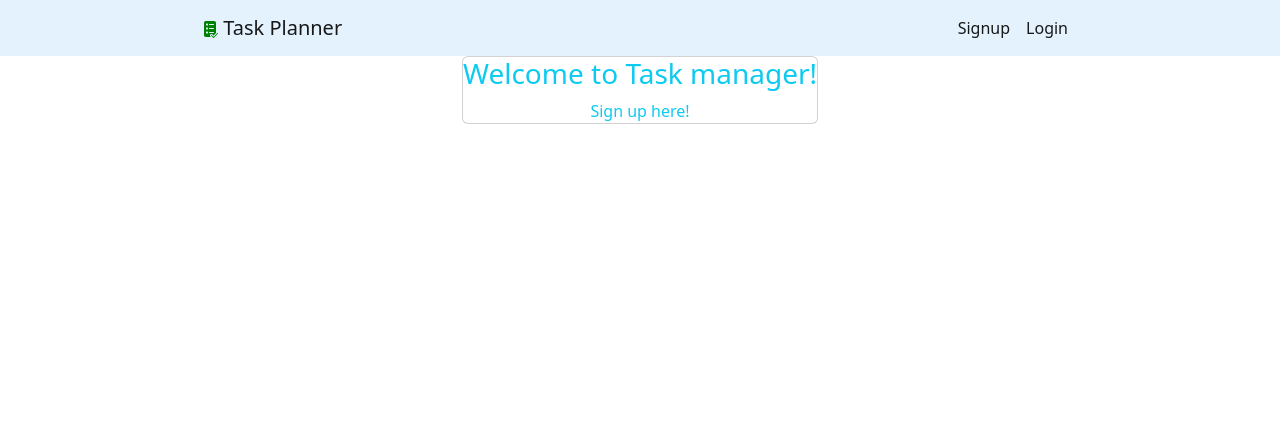
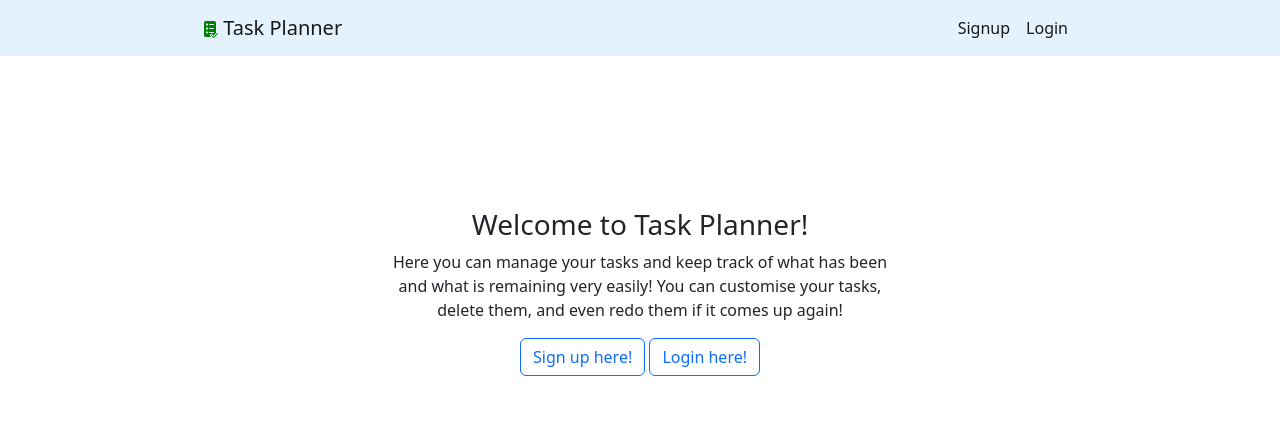
Before and after one commit to Sriram-Ramakrishnan/task-planner-django, a Django app: page / in a window 1280 px wide. Shown: the top 439 px of the page. Run offline with Django 4.2, Linux system fonts and the light colour scheme.

Commit message:
Added Redo Functionality and updated styles

```diff
--- a/Project3/urls.py
+++ b/Project3/urls.py
@@ -31,5 +31,7 @@ urlpatterns = [
     path('task/<int:task_pk>/complete', views.completetask, name='completetask'),
     path('completed/', views.viewcompletedtasks, name='viewcompletedtasks'),
     path('task/<int:task_pk>/delete', views.deletetask, name='deletetask'),
+    path('task/<int:task_pk>/redo', views.redotask, name='redotask'),
+
 
 ]
--- a/taskplanner/static/taskplanner/styles.css
+++ b/taskplanner/static/taskplanner/styles.css
@@ -1,7 +1,13 @@
+/*----------------------Landing page styling---------------- */
 .content{
     display: flex;
     flex-direction: column;
     align-items: center;
+}
+.landing{
+    margin: 5%;
+    padding: 5%;
+    width: 50%;
 }
 /*----------------------Individual Login and Signup page CSS---------------- */
 .signup,.login{
--- a/taskplanner/templates/taskplanner/home.html
+++ b/taskplanner/templates/taskplanner/home.html
@@ -1,13 +1,32 @@
 {% extends 'taskplanner/base.html'%}
 {% block content %}
     {% if not user.is_authenticated %}
-    <div class="card text-center text-info">
-        <h3>Welcome to Task manager!</h3>
-        <div><a class="nav-link active" aria-current="page" href="{% url 'signupuser' %}"> Sign up here!</a></div>
+    <br>
+    <div class="text-center landing">
+        <h3>Welcome to Task Planner!</h3>
+        <p>
+            Here you can manage your tasks and keep track of what has been and what is remaining very easily!
+            You can customise your tasks, delete them, and even redo them if it comes up again!
+        </p>
+        <div>
+            <button class="btn btn-outline-primary"><a class="nav-link active" aria-current="page" href="{% url 'signupuser' %}">Sign up here!</a></button>
+            <button class="btn btn-outline-primary"><a class="nav-link active" aria-current="page" href="{% url 'loginuser' %}">Login here!</a></button>
+        </div>
     </div>
     {% else %}
     <br>
     <h3>Your Tasks</h3>
+
+    {% if tasks.count == 0 %}
+        <div class="text-center">
+            You dont have any pending tasks. Nice!
+            <br>
+            To create a task,
+            <a class="nav-link active" aria-current="page" href="{% url 'addtask' %}">
+                Click here to get started!</a>
+        </div>
+    {% endif %}
+
     <ul class="tasks">
         {% for task in tasks %}
         <li><div class="card">
--- a/taskplanner/templates/taskplanner/task.html
+++ b/taskplanner/templates/taskplanner/task.html
@@ -20,7 +20,7 @@
             </div>
         {% csrf_token %}
         <button type="submit" class="btn btn-outline-success"> Save Task</button>
-        {% if task.completed is None %}
+        {% if task.completed is not True %}
         <button type="button" class="btn btn-outline-primary" onclick="$('#complete').click()">Complete Task</button>
         {% else %}
         <button type="button" class="btn btn-outline-primary" onclick="$('#complete').click()">Redo Task </button>
@@ -29,7 +29,7 @@
         </form>
         <div class="buttons">
             <!-- Complete the task -->
-            {% if task.completed is None %}
+            {% if task.completed is not True %}
             <form style='display: none;' action="{% url 'completetask' task.id %}" method="post">
                 {% csrf_token %}
                 <button type="submit" id="complete"> Complete Task </button>
@@ -38,7 +38,7 @@
             {% else %}
             <form style='display: none;' action="{% url 'redotask' task.id %}" method="post">
                 {% csrf_token %}
-                <button type="submit" id="complete"> Complete Task </button>
+                <button type="submit" id="complete"> Redo Task </button>
             </form>
             {% endif %}
 
--- a/taskplanner/views.py
+++ b/taskplanner/views.py
@@ -128,3 +128,14 @@ def deletetask(request, task_pk):
     if request.method == 'POST':
         task.delete()
         return redirect('home')
+
+#----------------- Redo a task ------------------
+@login_required
+def redotask(request,task_pk):
+    task = get_object_or_404(Task,pk=task_pk, user = request.user)
+    data = {'task':task}
+    if request.method == 'POST':
+        task.completed = False
+        task.completed_date = None
+        task.save()
+        return redirect('home')
```
Also changed, not shown: db.sqlite3.
